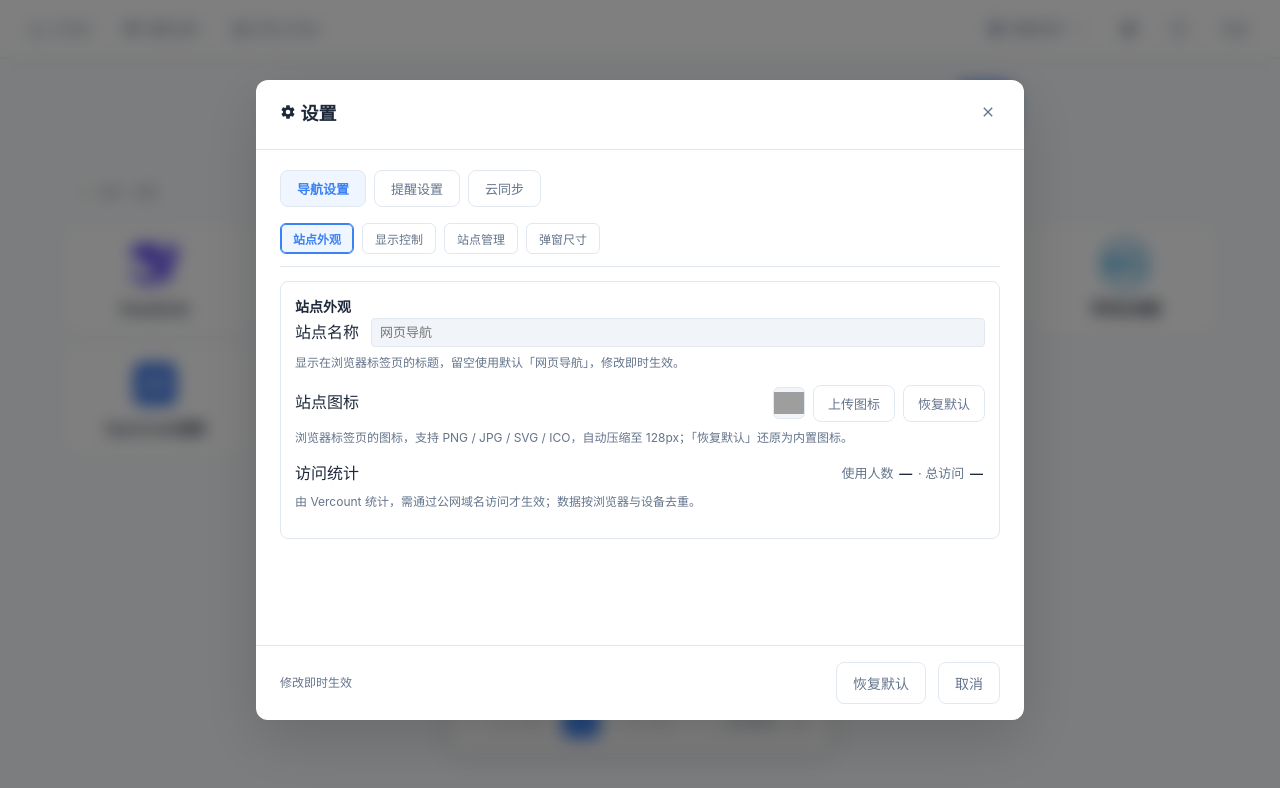
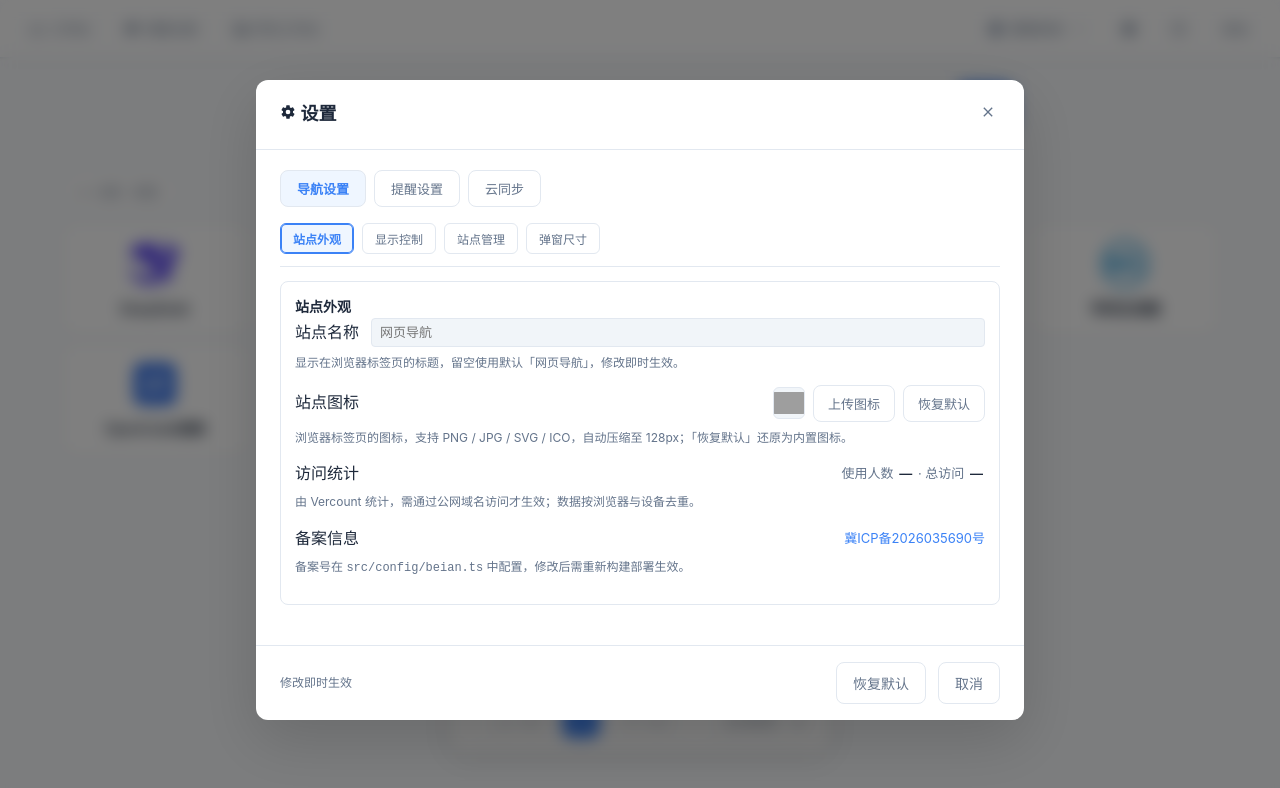
Before and after one commit to zhixiaotx/easy-web-tab, a Vue app: page / in a window 1280 px wide. Both pictures are taken after a click on the button 1128 px from the left and 28 px from the top of the page. Shown: the top 788 px of the page. Built offline with nearby package versions, Linux system fonts and the light colour scheme; grey boxes are pictures that could not be loaded.

Commit message:
feat: 备案号(冀ICP备2026035690号)写入配置并在设置-站点外观展示,页脚移除备案号渲染

```diff
--- a/src/components/AppSettingsDialog.vue
+++ b/src/components/AppSettingsDialog.vue
@@ -18,6 +18,7 @@ import { sendReminderEmail } from '@/composables/reminderEmail'
 import { requestNotifyPermission } from '@/composables/useDesktopNotify'
 import yaml from 'js-yaml'
 import { useRouter } from 'vue-router'
+import { ICP_NUMBER, PSB_NUMBER, MIIT_BEIAN_URL } from '@/config/beian'
 import { useSitesStore } from '@/stores/sites'
 import { useSearchEnginesStore } from '@/stores/searchEngines'
 import { captureSnapshot } from '@/composables/useSnapshots'
@@ -1447,6 +1448,20 @@ onUnmounted(() => {
           <p class="wb-menu-hint">
             由 Vercount 统计，需通过公网域名访问才生效；数据按浏览器与设备去重。
           </p>
+
+          <!-- 备案信息（来源 src/config/beian.ts，仅展示；修改需改源码重新构建部署） -->
+          <div class="wb-menu-head beian-box">
+            <span class="wb-menu-label">备案信息</span>
+            <span v-if="ICP_NUMBER || PSB_NUMBER" class="beian-values">
+              <a v-if="ICP_NUMBER" :href="MIIT_BEIAN_URL" target="_blank" rel="noopener noreferrer" class="beian-link">{{ ICP_NUMBER }}</a>
+              <span v-if="ICP_NUMBER && PSB_NUMBER" class="beian-sep">|</span>
+              <span v-if="PSB_NUMBER" class="beian-psb">{{ PSB_NUMBER }}</span>
+            </span>
+            <span v-else class="beian-values beian-empty">未配置</span>
+          </div>
+          <p class="wb-menu-hint">
+            备案号在 <code>src/config/beian.ts</code> 中配置，修改后需重新构建部署生效。
+          </p>
         </div>
 
         <!-- 导航筛选栏（导航设置 tab - 显示控制）：控制导航管理页分类/标签栏展开或收起（默认收起） -->
@@ -3241,6 +3256,29 @@ html.dark .site-action-btn:hover:not(:disabled) {
   margin: 0 2px;
 }
 
+/* ===== 站点外观（导航设置 tab）：备案信息展示 ===== */
+.beian-box {
+  margin-top: 14px;
+}
+.beian-values {
+  font-size: 13px;
+  color: var(--color-text-secondary, #475569);
+}
+.beian-link {
+  color: var(--color-primary, #3b82f6);
+  text-decoration: none;
+}
+.beian-link:hover {
+  text-decoration: underline;
+}
+.beian-sep {
+  margin: 0 6px;
+  opacity: 0.6;
+}
+.beian-empty {
+  color: var(--color-text-muted, #94a3b8);
+}
+
 /* ===== 记账分类：类型徽标（支出蓝 / 收入绿）+ 内置徽标 ===== */
 .ld-cat-type-badge {
   flex-shrink: 0;
--- a/src/components/BeianFooter.vue
+++ b/src/components/BeianFooter.vue
@@ -1,12 +1,6 @@
 <template>
   <footer class="beian-footer" data-testid="beian-footer">
     <span class="beian-inner">
-      <template v-if="hasBeian">
-        <a v-if="ICP_NUMBER" :href="MIIT_BEIAN_URL" target="_blank" rel="noopener noreferrer" data-testid="beian-icp-link">{{ ICP_NUMBER }}</a>
-        <span v-if="ICP_NUMBER && PSB_NUMBER" class="beian-sep">|</span>
-        <a v-if="PSB_NUMBER" :href="psbQueryUrl" target="_blank" rel="noopener noreferrer" data-testid="beian-psb-link" class="beian-psb"><img :src="PSB_BADGE_SRC" alt="公安备案" @error="badgeHidden = true" v-show="!badgeHidden" />{{ PSB_NUMBER }}</a>
-        <span class="beian-sep">|</span>
-      </template>
       <!-- 计数锚点：vercount 会查找这两个 ID 并上报/填充。视觉隐藏（不显示在页脚），实际数字在「设置 → 导航设置 → 站点外观」展示 -->
       <span class="visitor-counter" aria-hidden="true">
         使用人数 <span id="vercount_value_site_uv">-</span> · 总访问 <span id="vercount_value_site_pv">-</span>
@@ -16,18 +10,14 @@
 </template>
 
 <script setup lang="ts">
-import { ref, computed, onMounted } from 'vue'
-import { ICP_NUMBER, PSB_NUMBER, MIIT_BEIAN_URL, PSB_BADGE_SRC } from '@/config/beian'
-
-const hasBeian = computed(() => !!(ICP_NUMBER || PSB_NUMBER))
-const psbQueryUrl = computed(() => 'https://beian.mps.gov.cn/#/query/webSearch?code=' + PSB_NUMBER.replace(/\D/g, ''))
-const badgeHidden = ref(false)
+import { onMounted } from 'vue'
 
 // Vercount 访客统计（不蒜子替代，需公网域名访问才生效）。
-// SPA 下若直接把脚本放 index.html，脚本执行时（document.readyState 已非 loading）Vue 尚未挂载页脚，
-// 计数 span（vercount_value_site_uv / site_pv）还不存在、统计会落空。
-// 故改为页脚（App.vue 中无条件常驻挂载）挂载后再动态注入脚本，确保锚点 span 已渲染、脚本加载即填充并上报。
+// SPA 下若直接把脚本放 index.html，脚本执行时（document.readyState!=="loading"）会立即查找 span 并上报，
+// 而此时 Vue 尚未挂载页脚、span 不存在 → 统计落空。
+// 故改为页脚（App.vue 中无条件常驻挂载）挂载后动态注入脚本，确保锚点 span 已渲染、脚本加载即填充并上报。
 // 锚点仅作计数用途（视觉隐藏），展示数字在「设置 → 导航设置 → 站点外观」读取渲染。
+// 备案号不再在页脚显示（见 AppSettingsDialog 站点外观区）。
 onMounted(() => {
   if (document.getElementById('vercount-script')) return
   const s = document.createElement('script')
@@ -59,10 +49,6 @@ onMounted(() => {
   gap: 10px;
   pointer-events: auto; /* 仅链接区可交互 */
 }
-.beian-sep { opacity: 0.6; }
-.beian-footer a { color: inherit; text-decoration: none; }
-.beian-footer a:hover { color: var(--color-text-secondary); text-decoration: underline; }
-.beian-psb img { height: 12px; width: auto; vertical-align: -1px; margin-right: 3px; }
 /* 计数锚点视觉隐藏（不显示在页脚），仍常驻 DOM 供 vercount 统计每次访问；数字在设置-站点外观展示 */
 .visitor-counter {
   position: absolute;
--- a/src/config/beian.ts
+++ b/src/config/beian.ts
@@ -8,7 +8,7 @@
  * 变更后需 npm run build 重新构建部署才生效
  */
 // 开源仓库中留空：请填入你自己站点的备案号
-export const ICP_NUMBER = ''
+export const ICP_NUMBER = '冀ICP备2026035690号'
 
 /**
  * 公安备案号
```
